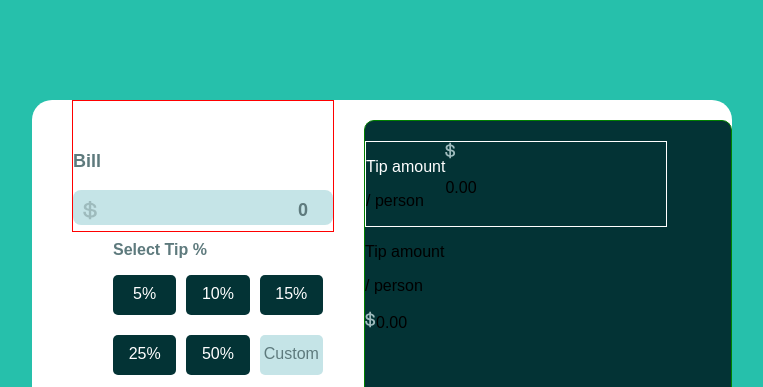
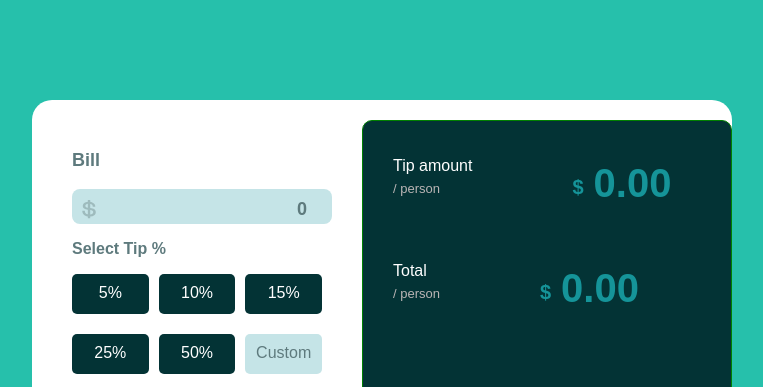
Before and after one commit to Brycies/time-calculator, a plain HTML site: page index.html in a window 1280 px wide. Shown: the top 387 px of the page, without its empty margins (76-839 px from the left). Drawn offline with Linux system fonts and the light colour scheme.

Commit message:
first commit

```diff
--- a/index.html
+++ b/index.html
@@ -47,18 +47,23 @@
       <div class="tip-cnt">
        <div>
         <p class="tip">Tip amount</p>
-        <p>/ person</p>
+        <p class="person">/ person</p>
        </div>
-       <div>
-        <img src="images/icon-dollar.svg">
-        <p>0.00</p>
+       <div class="amnt-cnt">
+        <p class="dollar-sign">$</p>
+        <p class="tip-amnt">0.00</p>
        </div>
       </div>
 
       <div class="total-cnt">
-        <p>Tip amount</p>
-        <p>/ person</p>
-        <p><img src="images/icon-dollar.svg">0.00</p>
+       <div>
+         <p class="tip">Total</p>
+        <p class="person">/ person</p>
+       </div>
+      <div class="amnt-cnt">
+          <p class="dollar-sign">$</p>
+        <p class="tip-amnt">0.00</p>
+      </div>
       </div>
 
     </div>
--- a/style/calculator.css
+++ b/style/calculator.css
@@ -14,7 +14,6 @@ div.main-cnt {
 }
 div.bill-cnt {
   margin-left: 40px;
-  border: 1px solid red;
   width: 260px;
   height: 130px;
 }
@@ -46,7 +45,7 @@ p.amnt {
   color: hsl(186, 14%, 43%);
 }
 div.select-cnt {
-  margin-left: 40px;
+  margin-left: 0px;
 }
 p.select {
   font-weight: bold;
@@ -123,7 +122,7 @@ div.side-cnt {
 }
 div.tip-cnt {
   margin-top: 20px;
-  border: 1px solid white;
+  margin-left: 30px;
   width: 300px;
   display: flex;
   flex-direction: row;
@@ -132,3 +131,40 @@ p.tip {
   color: white;
   font-size: 16px;
 }
+p.person {
+  font-size: 13px;
+  color: rgb(186, 181, 181);
+  margin-top: -10px;
+}
+.dollar-sign {
+  color: hsl(182, 76%, 34%);
+  font-weight: bold;
+  font-size: 20px;
+  margin-top: 55px;
+  margin-right: 10px;
+}
+
+div.total-cnt {
+  width: 300px;
+  display: flex;
+  flex-direction: row;
+  margin-top: 0px;
+  margin-left: 30px;
+}
+.tip-amnt {
+  font-weight: bold;
+  font-size: 40px;
+  color: hsl(182, 76%, 34%);
+}
+.amnt-cnt {
+  display: flex;
+  flex-direction: row;
+  margin-left: 100px;
+  margin-top: -20px;
+}
+div.total-cnt > div > img {
+  background-color: green;
+  width: 15px;
+  height: 20px;
+  margin-top: 35px;
+}
```
